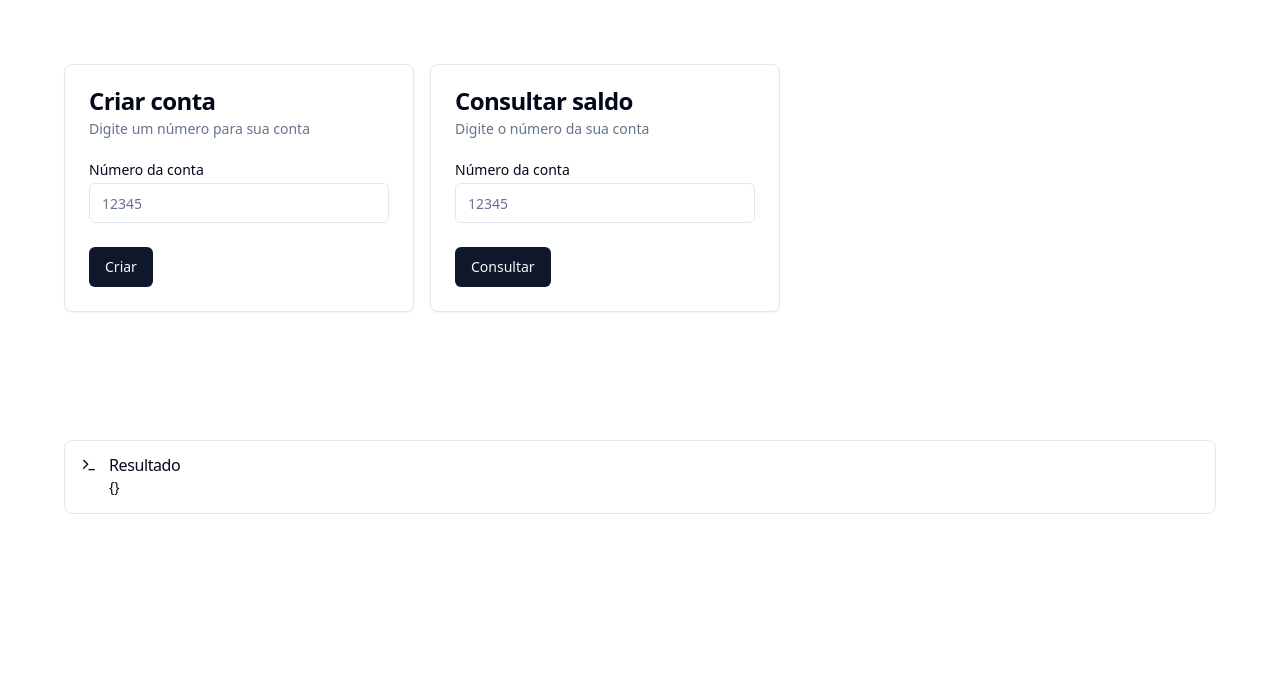
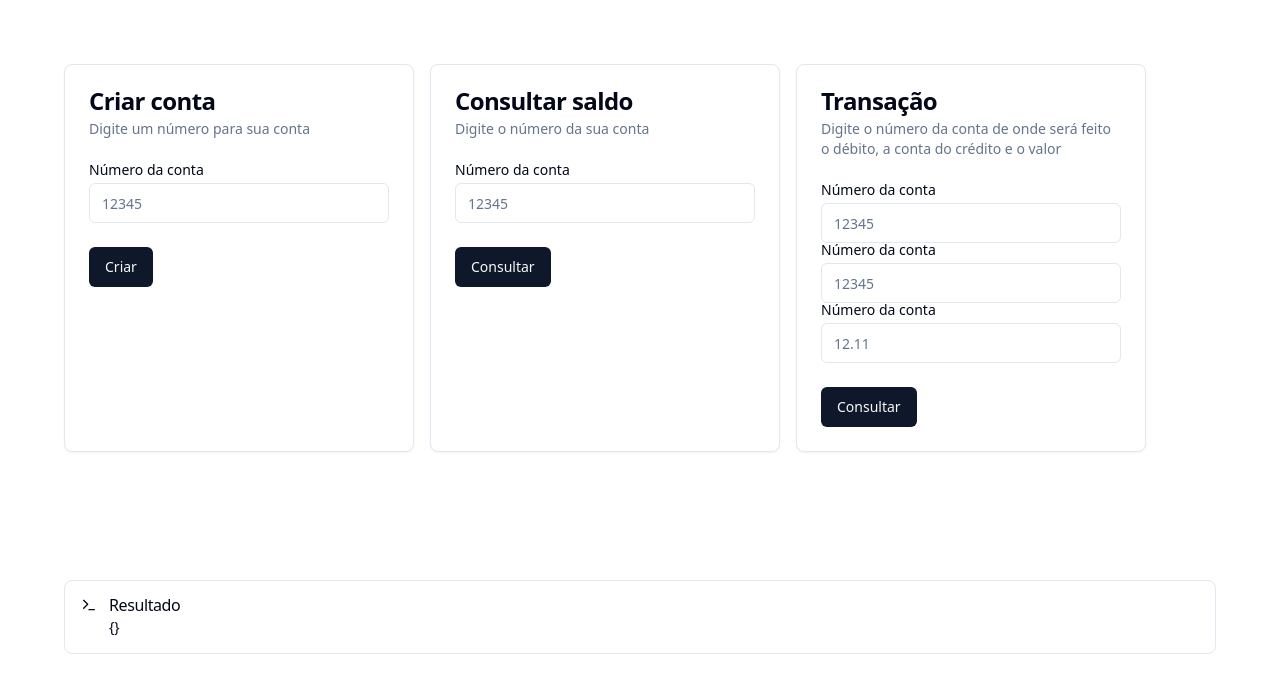
Before and after one commit to croc31/Banco, a React (Vite) app in the folder frontend/: page / in a window 1280 px wide. Shown: the top 692 px of the page. Built offline with nearby package versions, Linux system fonts and the light colour scheme.

Commit message:
adicao do frontEnd de transação

```diff
--- a/frontend/src/App.tsx
+++ b/frontend/src/App.tsx
@@ -21,6 +21,9 @@ import { Terminal } from "lucide-react"
 export function App() {
   const [result, setResult] = useState({});
   const [id, setId] = useState('');
+  const [idDebit, setidDebit] = useState('');
+  const [idCredit, setidCredit] = useState('');
+  const [value, setValue] = useState('');
 
   const handleCreateAccount = useCallback(async () => {
     try {
@@ -35,6 +38,16 @@ export function App() {
   const handleCheckAccountBalance = useCallback(async () => {
     try {
       const { data } = await api.get(`accounts/${id}`);
+
+      setResult(data);
+    } catch (error) {
+      console.log({ error })
+    }
+  }, [id])
+
+  const handleTransaction = useCallback(async () => {
+    try {
+      const { data } = await api.get('transaction',{idDebit, idCredit, value});
 
       setResult(data);
     } catch (error) {
@@ -90,6 +103,41 @@ export function App() {
             </CardFooter>
           </form>
         </Card>
+
+        <Card className="w-[350px]">
+          <form onSubmit={event => {
+            handleTransaction();
+            event.preventDefault();
+          }}>
+            <CardHeader>
+              <CardTitle>Transação</CardTitle>
+              <CardDescription>Digite o número da conta de onde será feito o débito, a conta do crédito e o valor</CardDescription>
+            </CardHeader>
+            <CardContent>
+              <div className="grid w-full items-center gap-4">
+                <div className="flex flex-col space-y-1.5">
+                  <Label htmlFor="idDebit">Número da conta</Label>
+                  <Input id="idDebit" placeholder="12345" value={idDebit} onChange={(event) => setidDebit(event.target.value)} />
+                </div>
+              </div>
+              <div className="grid w-full items-center gap-4">
+                <div className="flex flex-col space-y-1.5">
+                  <Label htmlFor="idCredit">Número da conta</Label>
+                  <Input id="idCredit" placeholder="12345" value={idCredit} onChange={(event) => setidCredit(event.target.value)} />
+                </div>
+              </div>
+              <div className="grid w-full items-center gap-4">
+                <div className="flex flex-col space-y-1.5">
+                  <Label htmlFor="value">Número da conta</Label>
+                  <Input id="value" placeholder="12.11" value={value} onChange={(event) => setValue(event.target.value)} />
+                </div>
+              </div>
+            </CardContent>
+            <CardFooter className="flex">
+              <Button type="submit">Consultar</Button>
+            </CardFooter>
+          </form>
+        </Card>
       </div>
 
       <div className="flex p-16">
```
